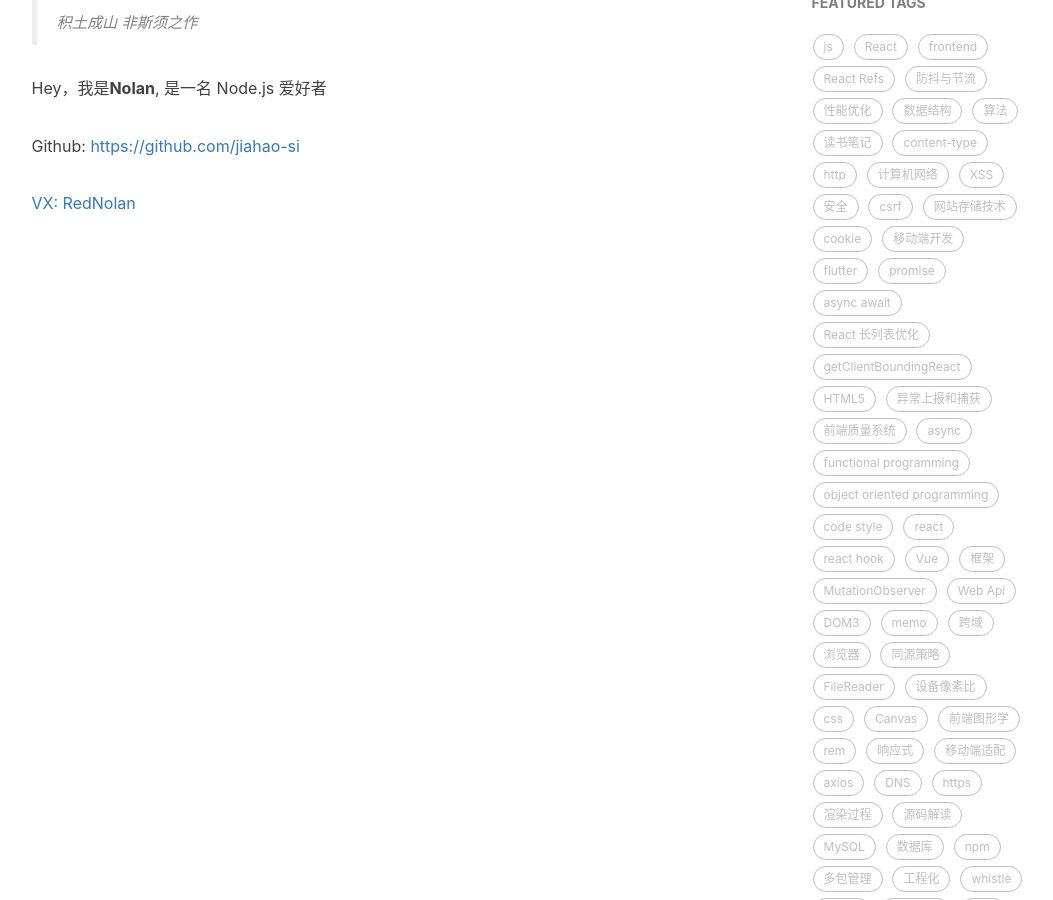
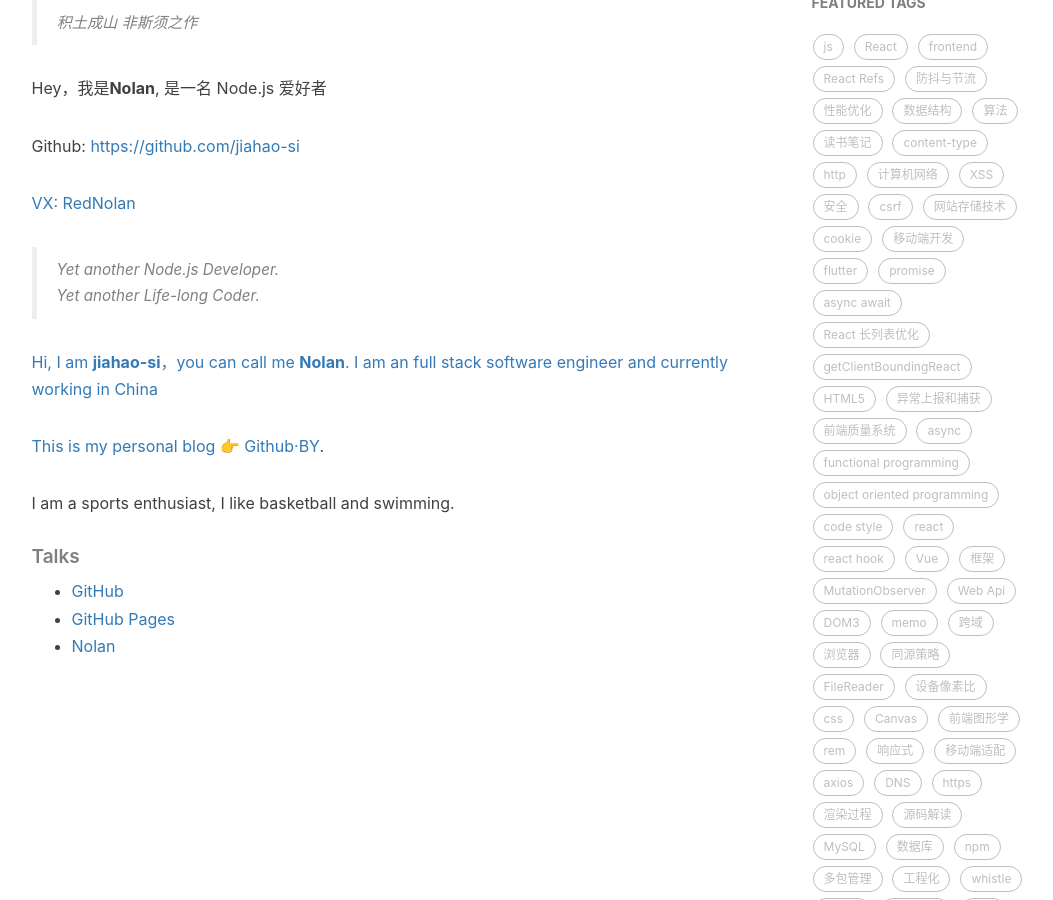
Before and after one commit to jiahao-si/jiahao-si.github.io, a Jekyll site: the page built from about.html, in a window 1280 px wide and 900 px high, scrolled down 484 px. Shown: the whole window, without its empty margins (136-1189 px from the left). Built offline with Jekyll 4.4.1, drawn with Linux system fonts in a browser that asks for light colours; nearby versions of some CDN libraries; comment, search, counter and statistics services are not loaded.

Commit message:
update about html

```diff
--- a/about.html
+++ b/about.html
@@ -51,25 +51,24 @@
 </div>
 
 <!-- English Version -->
-<!-- <div class="en post-container">
-    <blockquote><p>Yet another iOS Developer. <br>
-    Yet another Life-long Student.</p></blockquote>
+<div class="en post-container">
+    <blockquote><p>Yet another Node.js Developer. <br>
+    Yet another Life-long Coder.</p></blockquote>
 
-    <p>Hi, I am <strong>Baiying Qiu</strong>，you can call me <strong>BY</strong>. I am an iOS software engineer and currently working in Xiamen</p>
+    <p>Hi, I am <strong>jiahao-si</strong>，you can call me <strong>Nolan</strong>. I am an full stack software engineer and currently working in China</p>
 
-    <p>This is my personal blog, through making Github Pages and Jekyll.My GitHub  👉 <a href="http://github.com/sijiahao">Github·BY</a>.</p>
+    <p>This is my personal blog 👉 <a href="http://github.com/jiahao-si">Github·BY</a>.</p>
 
-    <p>I am a sports enthusiast, I like fitness, running and boxing.</p>
+    <p>I am a sports enthusiast, I like basketball and swimming.</p>
 
     <h5>Talks</h5>
 
     <ul>
     <li><a href="https://github.com">GitHub</a></li>
-    <li><a href="http://jekyll.com.cn/">jekyll</a></li>
     <li><a href="https://pages.github.com/">GitHub Pages</a></li>
-    <li><a href="https://sijiahao.github.io">BY</a></li>
+    <li><a href="https://jiahao-si.github.io">Nolan</a></li>
     </ul>
-</div> -->
+</div>
 
 <!-- Handle Language Change -->
 <script type="text/javascript">
```
